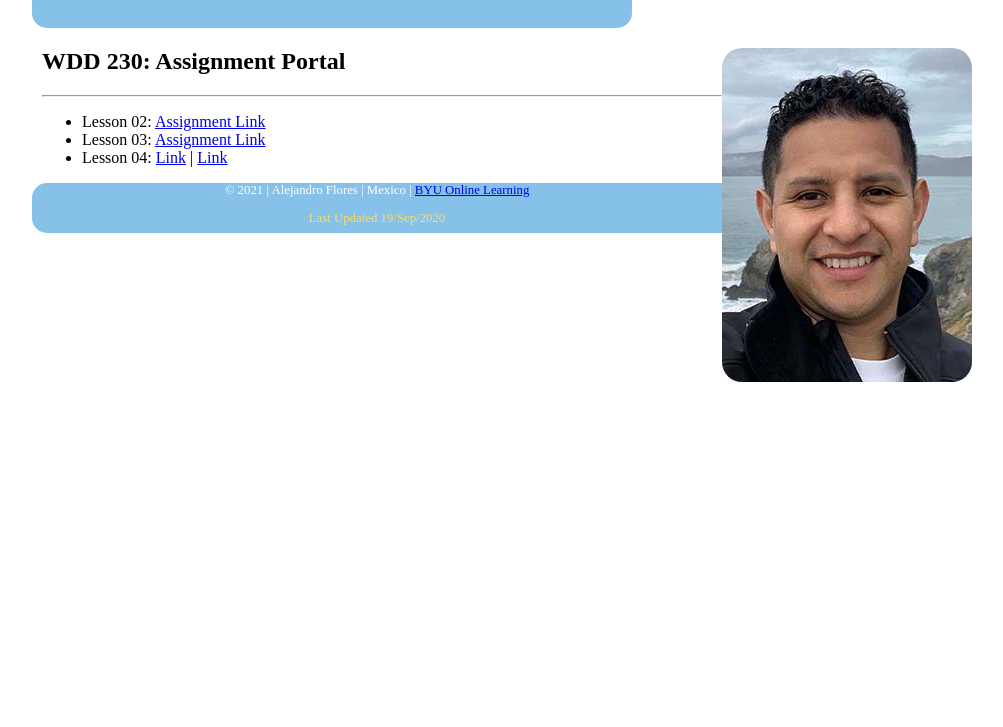
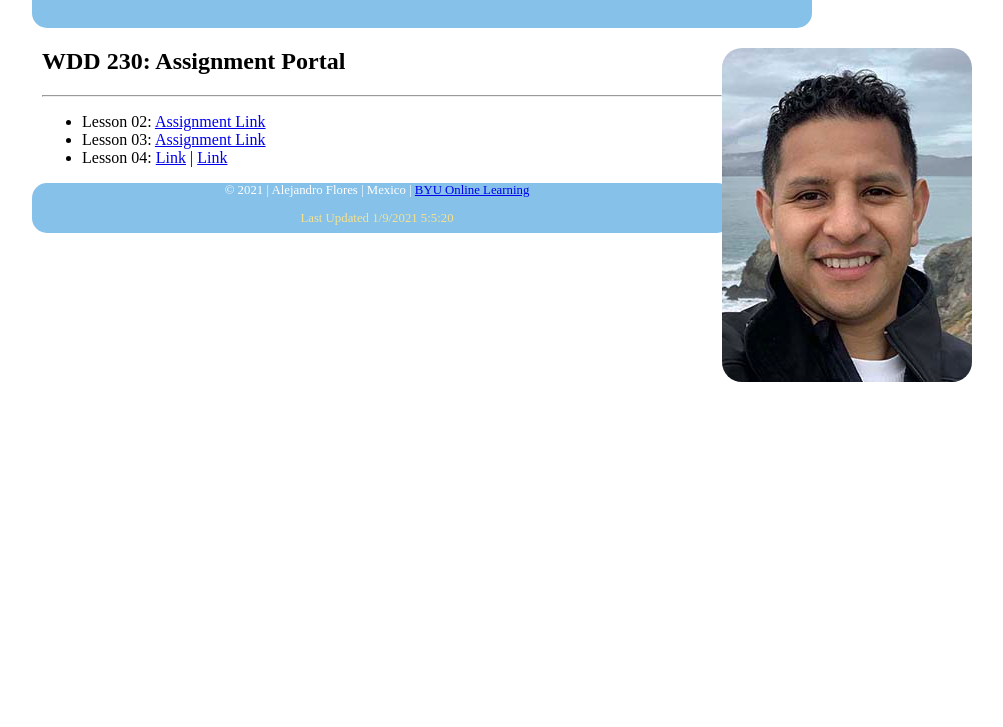
Before and after one commit to MAlejandroFlores/malejandroflores.github.io, a plain HTML site: page index.html in a window 1280 px wide. Shown: the part 73-800 px from the top of the page, without its empty margins (138-1141 px from the left). Drawn offline with Linux system fonts and the light colour scheme.

Commit message:
Add date

```diff
--- a/css/styles.css
+++ b/css/styles.css
@@ -15,6 +15,7 @@ header {
     padding-left: 80px;
     height: 80px;
     border-radius: 15px;
+    width: 700px;
 }
 
 main {
@@ -33,8 +34,10 @@ footer {
     font-size: 80%;
     height: 50px;
     border-radius: 15px;
+    width: 700PX;
 }
 
-#update_date {
-    color: #F7DC6F;
+#update_date,
+#current_date {
+    color: #f7e290;
 }
--- a/index.html
+++ b/index.html
@@ -28,9 +28,11 @@
     <footer>
         <p>
             &copy; 2021 | Alejandro Flores | Mexico | <a href='https://www.byui.edu/online' target="_blank">BYU Online Learning</a><br>
-            <div id="update_date">Last Updated 19/Sep/2020</div>
+
+            <div id="current_date"></div>
         </p>
     </footer>
+    <script src='js/script.js'></script>
 </body>
 
 </html>
--- /dev/null
+++ b/js/script.js
@@ -0,0 +1,8 @@
+var today = new Date();
+
+var date = (today.getMonth() + 1) + '/' + today.getDate() + '/' + today.getFullYear();
+var time = today.getHours() + ':' + today.getMinutes() + ':' + today.getSeconds();
+var legend = "Last Updated " + String(date) + '  ' + String(time);
+
+var date_html = document.getElementById("current_date");
+date_html.innerHTML = legend;
```
